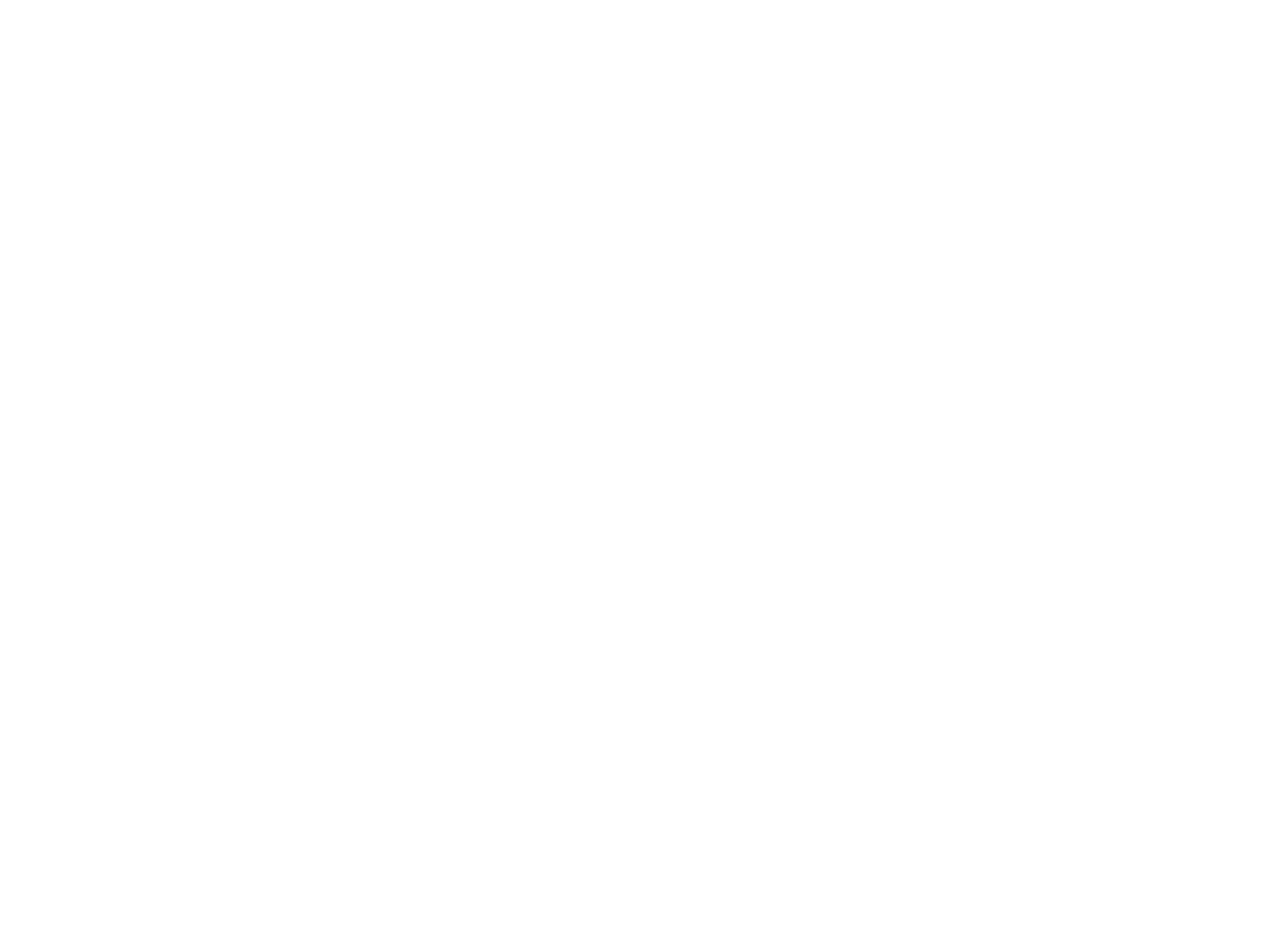
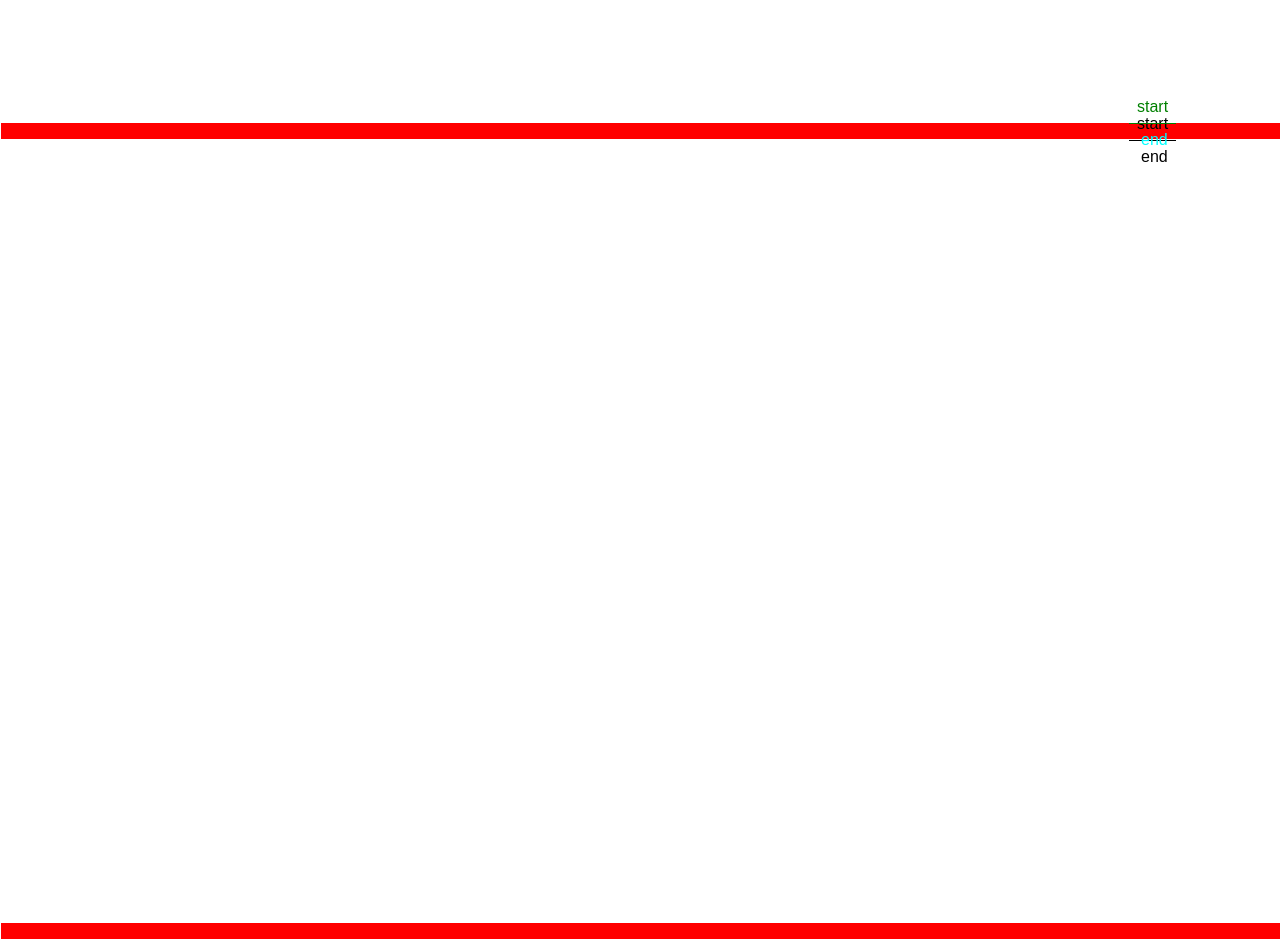
Before and after one commit to Lossmeril/portfolio, a Next.js app: page / in a window 1280 px wide. Shown: the part 1460-2400 px from the top of the page. Before the commit the page ends 1600 px from the top, so only its background shows below. Built offline with nearby package versions, Linux system fonts and the light colour scheme.

Commit message:
feat: another section

```diff
--- a/components/sections/section2.tsx
+++ b/components/sections/section2.tsx
@@ -5,12 +5,18 @@
 gsap.registerPlugin(ScrollTrigger);
 
 const Section2 = ({ bgRef }: any) => {
+  const backgroundRef = bgRef;
+  const section2end = useRef(null);
+
   const sectionRef = useRef(null);
-  const backgroundRef = bgRef;
+  const sunRef = useRef(null);
 
   useEffect(() => {
+    const background = backgroundRef.current;
+    const sectionEnd = section2end.current;
+
     const section = sectionRef.current;
-    const background = backgroundRef.current;
+    const sun = sunRef.current;
 
     gsap.fromTo(
       background,
@@ -31,9 +37,56 @@
         },
       }
     );
-  }, []);
 
-  return <section id="send-me-an-angel" ref={sectionRef}></section>;
+    gsap.fromTo(
+      sun,
+      { y: 500, opacity: 0 },
+      {
+        y: 0,
+        opacity: 1,
+        duration: 3,
+        scrollTrigger: {
+          trigger: section,
+          start: "top 50%",
+          end: "top 10%",
+          scrub: true,
+          toggleActions: "restart none none none",
+          markers: {
+            startColor: "green",
+            endColor: "cyan",
+          },
+        },
+      }
+    );
+
+    gsap.fromTo(
+      sun,
+      { scale: 1 },
+      {
+        scale: 5,
+        position: "fixed",
+
+        scrollTrigger: {
+          trigger: sectionEnd,
+          start: "top 60%",
+          end: "top 10%",
+          scrub: true,
+          toggleActions: "restart none none none",
+          markers: {
+            startColor: "green",
+            endColor: "cyan",
+          },
+        },
+      }
+    );
+  });
+
+  return (
+    <section id="send-me-an-angel" ref={sectionRef}>
+      <div id="sun" ref={sunRef}></div>
+      <div className="section-end" ref={section2end}></div>
+    </section>
+  );
 };
 
 export default Section2;
--- /dev/null
+++ b/components/sections/section3.tsx
@@ -0,0 +1,47 @@
+import gsap from "gsap";
+import ScrollTrigger from "gsap/dist/ScrollTrigger";
+import { MutableRefObject, useEffect, useRef } from "react";
+
+gsap.registerPlugin(ScrollTrigger);
+
+const Section3 = ({ bgRef }: any) => {
+  const backgroundRef = bgRef;
+  const section3end = useRef(null);
+
+  const sectionRef = useRef(null);
+
+  useEffect(() => {
+    const background = backgroundRef.current;
+    const sectionEnd = section3end.current;
+
+    const section = sectionRef.current;
+
+    gsap.fromTo(
+      background,
+      {},
+      {
+        backgroundColor: "yellow",
+        duration: 3,
+        scrollTrigger: {
+          trigger: section,
+          start: "top 40%",
+          end: "top 10%",
+          scrub: true,
+          toggleActions: "restart none none none",
+          markers: {
+            startColor: "black",
+            endColor: "black",
+          },
+        },
+      }
+    );
+  });
+
+  return (
+    <section id="portfolio" ref={sectionRef}>
+      <div className="section-end" ref={section3end}></div>
+    </section>
+  );
+};
+
+export default Section3;
--- a/pages/index.tsx
+++ b/pages/index.tsx
@@ -1,4 +1,5 @@
 import Section2 from "@/components/sections/section2";
+import Section3 from "@/components/sections/section3";
 import { Heading } from "@chakra-ui/react";
 import gsap from "gsap";
 import ScrollTrigger from "gsap/dist/ScrollTrigger";
@@ -22,6 +23,8 @@
       </section>
 
       <Section2 bgRef={bgRef} />
+
+      <Section3 bgRef={bgRef} />
     </>
   );
 }
--- a/styles/globals.scss
+++ b/styles/globals.scss
@@ -16,8 +16,33 @@
 
 section {
   height: 100vh;
+  border: 1px dashed white;
+  position: relative;
+
   &#send-me-an-angel {
-    color: white;
+    #sun {
+      position: fixed;
+      top: 50%;
+      left: 50%;
+      transform: translate(-50%, -50%);
+
+      width: 500px;
+      aspect-ratio: 1/1;
+
+      border-radius: 100%;
+      background-color: yellow;
+      z-index: 2;
+    }
+  }
+
+  .section-end {
+    position: absolute;
+    bottom: 0px;
+    left: 0;
+    width: 100vw;
+    height: 1em;
+    background-color: red;
+    z-index: 5;
   }
 }
 
```
